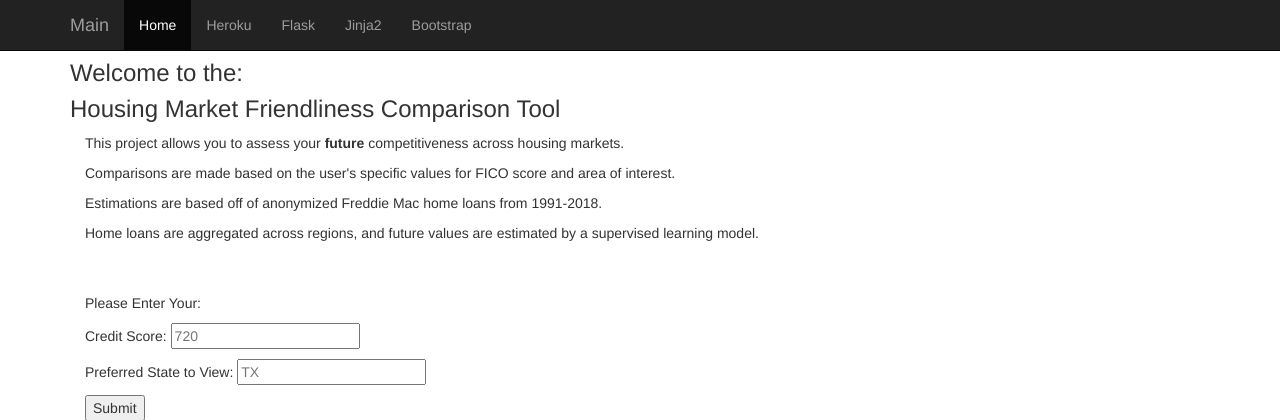
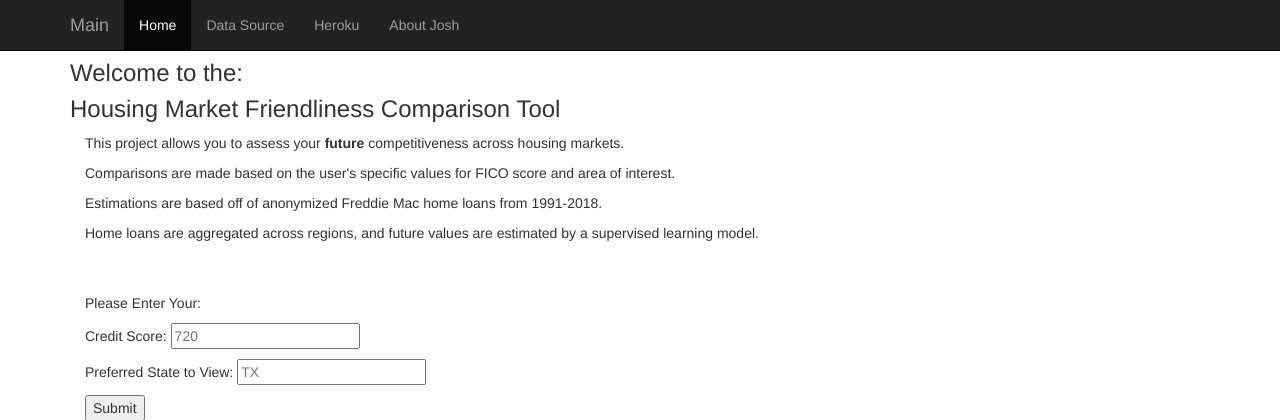
Before and after one commit to hayesjosh/marketfriendliness, a Flask app: page / in a window 1280 px wide. Shown: the top 420 px of the page. Run offline with Flask 2, Linux system fonts and the light colour scheme; parts of the project's set-up code (start-up, migrations or seed data) failed here and were passed over; some libraries are stand-ins or nearby versions.

Commit message:
changed homepage

```diff
--- a/templates/index.html
+++ b/templates/index.html
@@ -30,16 +30,13 @@
               <a class="nav-link" href="#">Home<span class="sr-only">(current)</span></a>
             </li>
             <li class="nav-item">
+              <a class="nav-link" href="http://www.freddiemac.com/research/datasets/sf_loanlevel_dataset.html">Data Source</a>
+            </li>
+            <li class="nav-item">
               <a class="nav-link" href="https://www.heroku.com/">Heroku</a>
             </li>
             <li class="nav-item">
-              <a class="nav-link" href="http://flask.pocoo.org/">Flask</a>
-            </li>
-            <li class="nav-item">
-              <a class="nav-link" href="http://jinja.pocoo.org/docs/2.9/">Jinja2</a>
-            </li>
-            <li class="nav-item">
-              <a class="nav-link" href="http://getbootstrap.com/">Bootstrap</a>
+              <a class="nav-link" href="https://marketfriendliness.herokuapp.com/about">About Josh</a>
             </li>
             </li>
     </nav>
```
Also changed, not shown: images/FMLogo.png (added).
